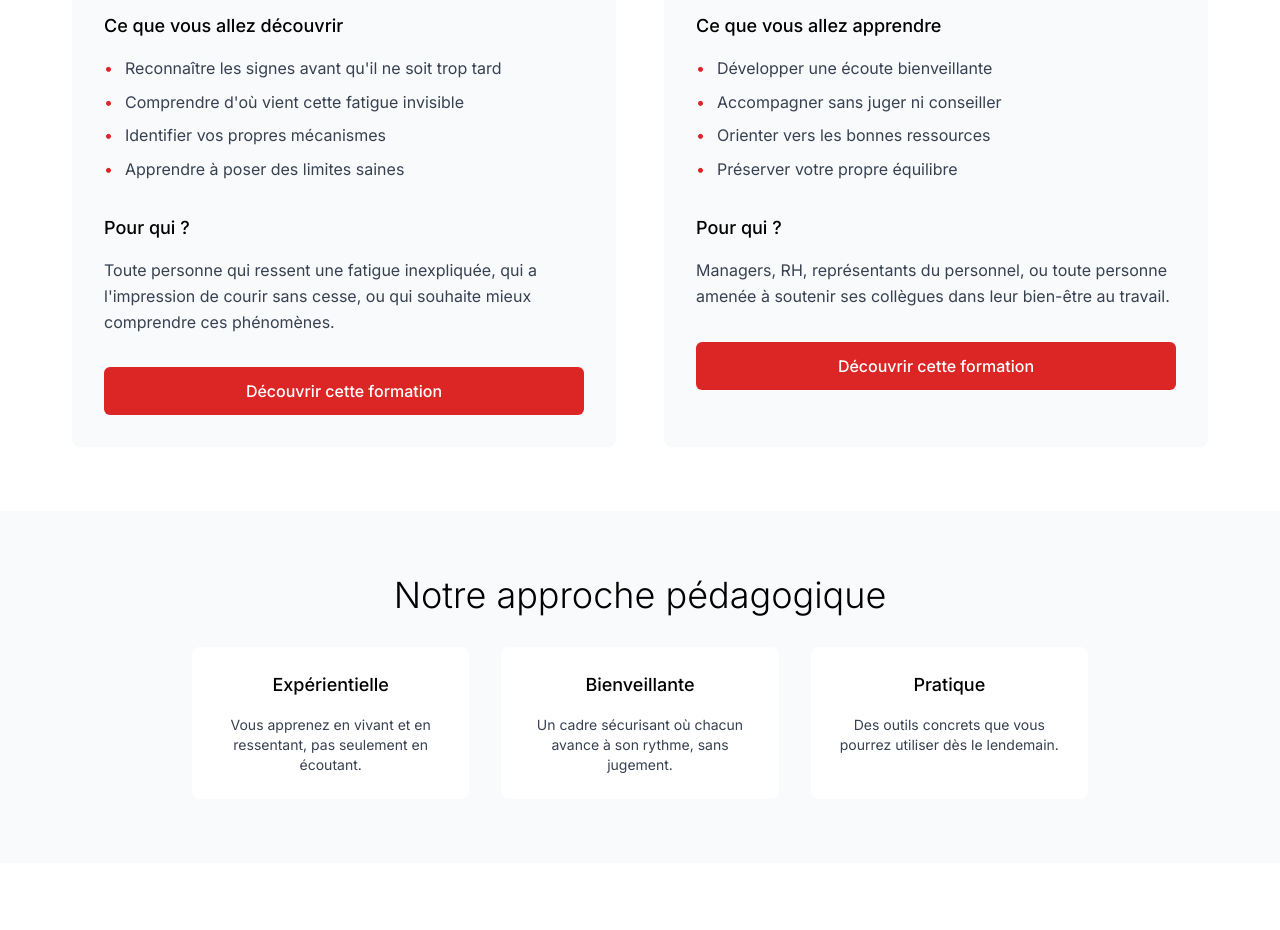
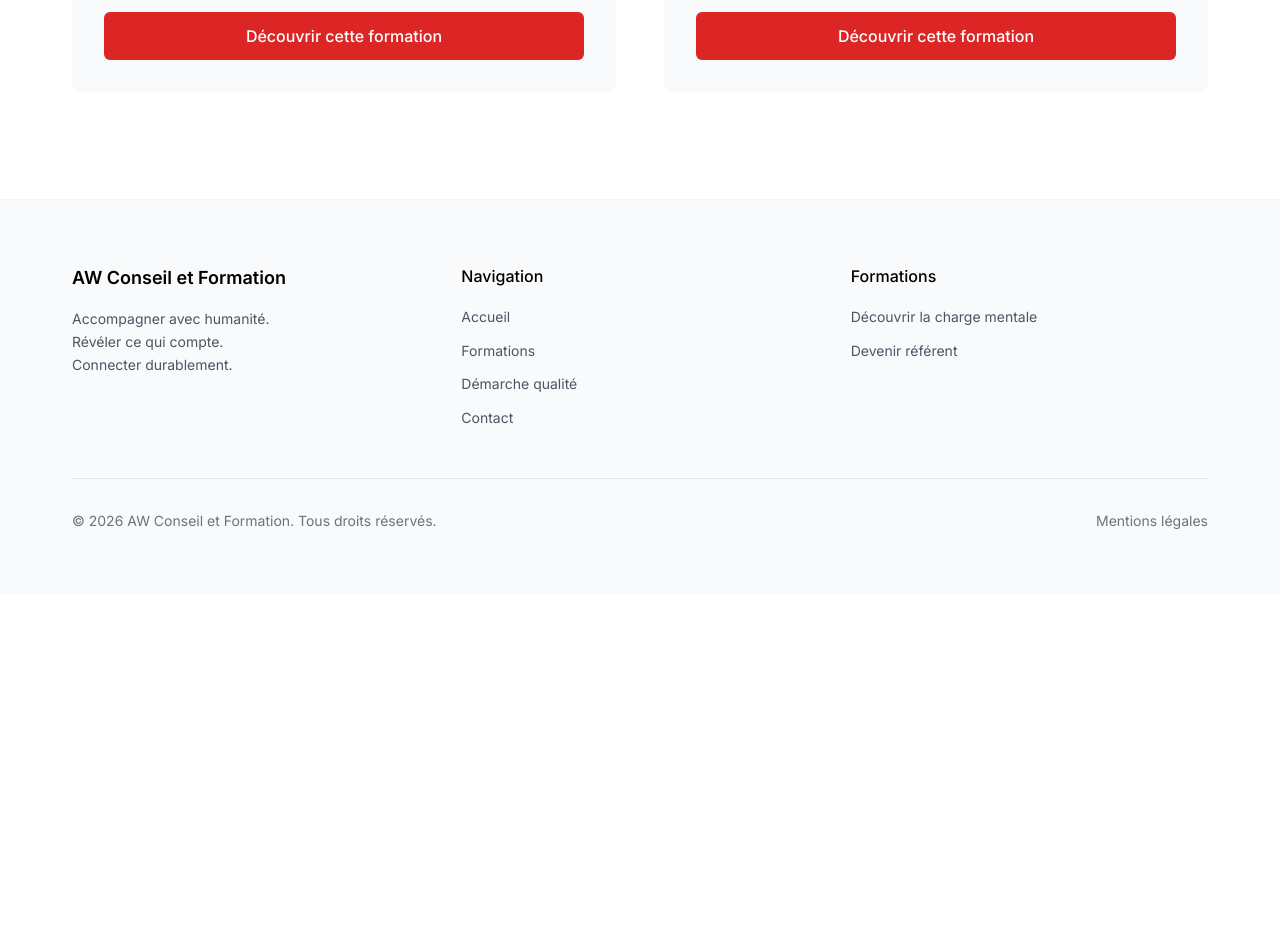
Before and after one commit to WADIH-13/aw-conseil-formation-website, a Next.js app: page /formations in a window 1280 px wide. Shown: the part 700-1630 px from the top of the page. After the commit the page ends 1295 px from the top, so only its background shows below. Built offline with nearby package versions, Linux system fonts and the light colour scheme.

Commit message:
Add formations overview page

```diff
--- a/app/formations/page.tsx
+++ b/app/formations/page.tsx
@@ -8,7 +8,6 @@ export const metadata = {
 export default function FormationsPage() {
   return (
     <div className="bg-white">
-      {/* Hero Section */}
       <section className="py-16 md:py-24">
         <div className="container-custom">
           <div className="max-w-4xl mx-auto text-center">
@@ -23,12 +22,10 @@ export default function FormationsPage() {
         </div>
       </section>
 
-      {/* Formations Grid */}
       <section className="py-16">
         <div className="container-custom">
           <div className="max-w-6xl mx-auto">
             <div className="grid grid-cols-1 lg:grid-cols-2 gap-12">
-              {/* Formation 1 */}
               <div className="bg-gray-50 rounded-lg overflow-hidden">
                 <div className="p-8">
                   <div className="text-sm text-aw-red font-medium mb-2">7 heures</div>
@@ -40,37 +37,6 @@ export default function FormationsPage() {
                     qui nous épuisent au quotidien.
                   </p>
 
-                  <div className="space-y-4 mb-8">
-                    <h3 className="text-lg font-medium text-black">Ce que vous allez découvrir</h3>
-                    <ul className="space-y-2 text-gray-700">
-                      <li className="flex items-start">
-                        <span className="text-aw-red mr-3">•</span>
-                        <span>Reconnaître les signes avant qu'il ne soit trop tard</span>
-                      </li>
-                      <li className="flex items-start">
-                        <span className="text-aw-red mr-3">•</span>
-                        <span>Comprendre d'où vient cette fatigue invisible</span>
-                      </li>
-                      <li className="flex items-start">
-                        <span className="text-aw-red mr-3">•</span>
-                        <span>Identifier vos propres mécanismes</span>
-                      </li>
-                      <li className="flex items-start">
-                        <span className="text-aw-red mr-3">•</span>
-                        <span>Apprendre à poser des limites saines</span>
-                      </li>
-                    </ul>
-                  </div>
-
-                  <div className="space-y-4 mb-8">
-                    <h3 className="text-lg font-medium text-black">Pour qui ?</h3>
-                    <p className="text-gray-700">
-                      Toute personne qui ressent une fatigue inexpliquée,
-                      qui a l'impression de courir sans cesse,
-                      ou qui souhaite mieux comprendre ces phénomènes.
-                    </p>
-                  </div>
-
                   <Link
                     href="/formations/decouvrir-charge-mentale"
                     className="inline-flex items-center justify-center w-full px-6 py-3 text-base font-medium text-white bg-aw-red hover:bg-red-700 rounded-md transition-colors"
@@ -80,7 +46,6 @@ export default function FormationsPage() {
                 </div>
               </div>
 
-              {/* Formation 2 */}
               <div className="bg-gray-50 rounded-lg overflow-hidden">
                 <div className="p-8">
                   <div className="text-sm text-aw-red font-medium mb-2">28 heures</div>
@@ -91,37 +56,6 @@ export default function FormationsPage() {
                     Acquérir les outils et la posture pour soutenir vos collègues
                     avec bienveillance et professionnalisme.
                   </p>
-
-                  <div className="space-y-4 mb-8">
-                    <h3 className="text-lg font-medium text-black">Ce que vous allez apprendre</h3>
-                    <ul className="space-y-2 text-gray-700">
-                      <li className="flex items-start">
-                        <span className="text-aw-red mr-3">•</span>
-                        <span>Développer une écoute bienveillante</span>
-                      </li>
-                      <li className="flex items-start">
-                        <span className="text-aw-red mr-3">•</span>
-                        <span>Accompagner sans juger ni conseiller</span>
-                      </li>
-                      <li className="flex items-start">
-                        <span className="text-aw-red mr-3">•</span>
-                        <span>Orienter vers les bonnes ressources</span>
-                      </li>
-                      <li className="flex items-start">
-                        <span className="text-aw-red mr-3">•</span>
-                        <span>Préserver votre propre équilibre</span>
-                      </li>
-                    </ul>
-                  </div>
-
-                  <div className="space-y-4 mb-8">
-                    <h3 className="text-lg font-medium text-black">Pour qui ?</h3>
-                    <p className="text-gray-700">
-                      Managers, RH, représentants du personnel,
-                      ou toute personne amenée à soutenir ses collègues
-                      dans leur bien-être au travail.
-                    </p>
-                  </div>
 
                   <Link
                     href="/formations/devenir-referent"
@@ -135,61 +69,6 @@ export default function FormationsPage() {
           </div>
         </div>
       </section>
-
-      {/* Approach Section */}
-      <section className="py-16 bg-gray-50">
-        <div className="container-custom">
-          <div className="max-w-4xl mx-auto text-center">
-            <h2 className="text-3xl md:text-4xl font-light text-black mb-8">
-              Notre approche pédagogique
-            </h2>
-            <div className="grid grid-cols-1 md:grid-cols-3 gap-8">
-              <div className="bg-white p-6 rounded-lg">
-                <h3 className="text-lg font-medium text-black mb-4">Expérientielle</h3>
-                <p className="text-gray-700 text-sm">
-                  Vous apprenez en vivant et en ressentant,
-                  pas seulement en écoutant.
-                </p>
-              </div>
-              <div className="bg-white p-6 rounded-lg">
-                <h3 className="text-lg font-medium text-black mb-4">Bienveillante</h3>
-                <p className="text-gray-700 text-sm">
-                  Un cadre sécurisant où chacun avance
-                  à son rythme, sans jugement.
-                </p>
-              </div>
-              <div className="bg-white p-6 rounded-lg">
-                <h3 className="text-lg font-medium text-black mb-4">Pratique</h3>
-                <p className="text-gray-700 text-sm">
-                  Des outils concrets que vous pourrez
-                  utiliser dès le lendemain.
-                </p>
-              </div>
-            </div>
-          </div>
-        </div>
-      </section>
-
-      {/* CTA Section */}
-      <section className="py-16">
-        <div className="container-custom">
-          <div className="max-w-3xl mx-auto text-center">
-            <h2 className="text-3xl md:text-4xl font-light text-black mb-6">
-              Une question sur nos formations ?
-            </h2>
-            <p className="text-lg text-gray-700 mb-8 leading-relaxed">
-              Échangeons ensemble pour voir quelle formation
-              correspond le mieux à vos besoins.
-            </p>
-            <Link
-              href="/contact"
-              className="inline-flex items-center justify-center px-8 py-4 text-lg font-medium text-white bg-aw-red hover:bg-red-700 rounded-md transition-colors shadow-lg"
-            >
-              Prendre un temps d'échange
-            </Link>
-          </div>
-        </div>
-      </section>
     </div>
   )
 }
```
